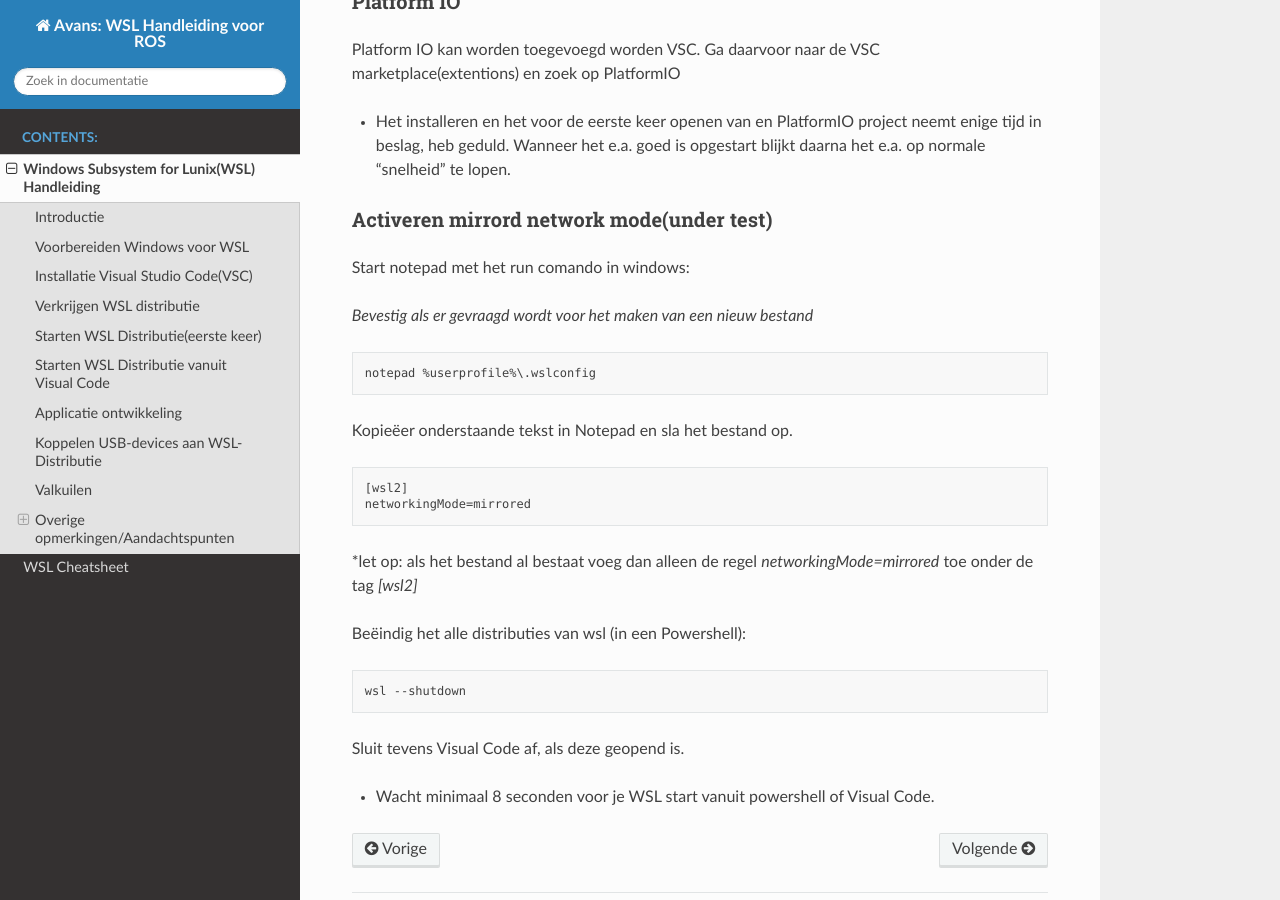
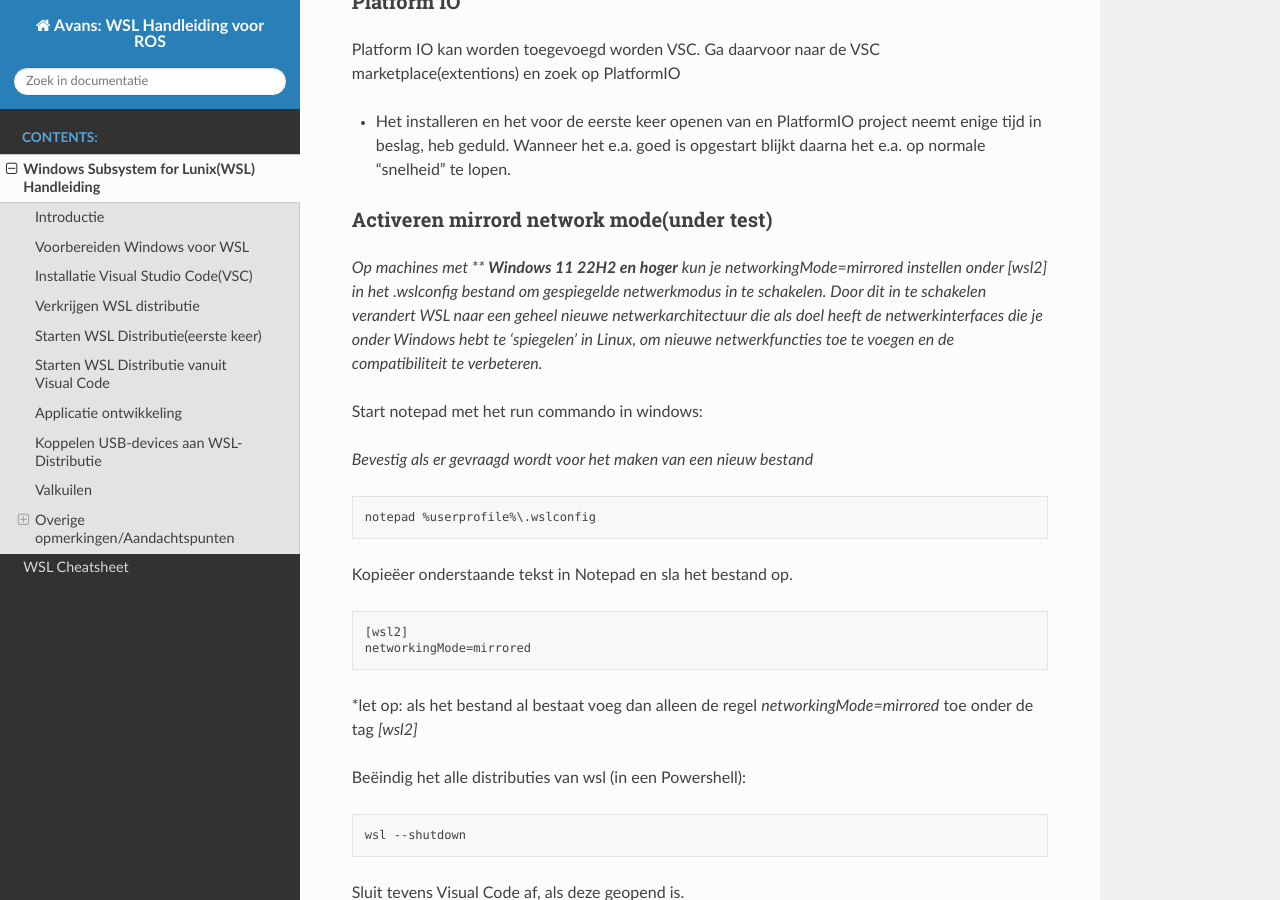
Before and after one commit to AvansMechatronica/WindowsSubsystemForLinuxHandleiding, a Sphinx documentation site: the page built from documentation/documentation/WSL_Handleiding.md, in a window 1280 px wide and 900 px high, scrolled down 5995 px. Built offline with Sphinx 7.4.7 and the Read the Docs theme 3.1.0, drawn with Linux system fonts in a browser that asks for light colours.

Commit message:
20250318

````diff
--- a/documentation/documentation/WSL_Handleiding.md
+++ b/documentation/documentation/WSL_Handleiding.md
@@ -177,8 +177,10 @@ Platform IO kan worden toegevoegd  worden VSC. Ga daarvoor naar de VSC marketpla
 * Het installeren en het voor de eerste keer openen van en PlatformIO project neemt enige tijd in beslag, heb geduld. Wanneer het e.a. goed is opgestart blijkt daarna het e.a. op normale “snelheid” te lopen.
 
 ### Activeren mirrord network mode(under test)
+*Op machines met ** **Windows 11 22H2 en hoger** kun je networkingMode=mirrored instellen onder [wsl2] in het .wslconfig bestand om gespiegelde netwerkmodus in te schakelen. Door dit in te schakelen verandert WSL naar een geheel nieuwe netwerkarchitectuur die als doel heeft de netwerkinterfaces die je onder Windows hebt te 'spiegelen' in Linux, om nieuwe netwerkfuncties toe te voegen en de compatibiliteit te verbeteren.*
 
-Start notepad met het run comando in windows:
+
+Start notepad met het run commando in windows:
 
 *Bevestig als er gevraagd wordt voor het maken van een nieuw bestand*
 
@@ -194,6 +196,7 @@ networkingMode=mirrored
 *let op: als het bestand al bestaat voeg dan alleen de regel *networkingMode=mirrored* toe onder de tag *[wsl2]*
 
 Beëindig het alle distributies van wsl (in een Powershell):
+
 ```powershell
 wsl --shutdown
 ```
````
